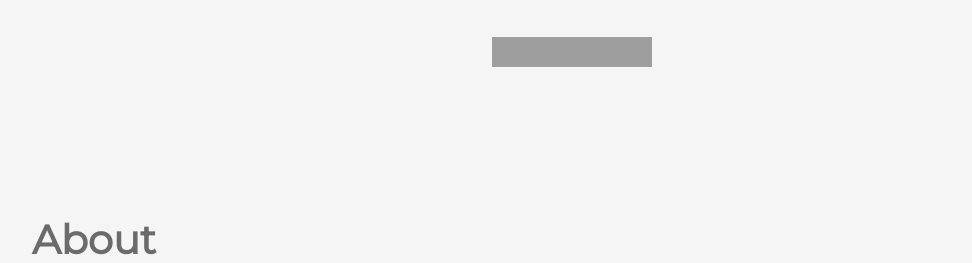
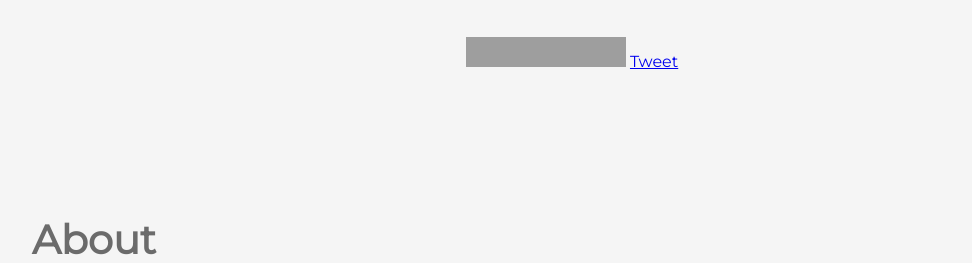
Before and after one commit to talonbragg/mrnodewebsite, a plain HTML site: page index.html in a window 1280 px wide. Shown: the part 537-800 px from the top of the page, without its empty margins (68-1040 px from the left). Drawn offline with Linux system fonts and the light colour scheme; some packages are replaced by stand-ins of ours; grey boxes are pictures that could not be loaded; a script that the page names is missing.

Commit message:
Update index.html

```diff
--- a/index.html
+++ b/index.html
@@ -16,6 +16,7 @@
     <h3 class="subheading">A Javascript Library for Node.js Functions</h3>
     <!-- Place this tag where you want the button to render. -->
     <iframe src="https://ghbtns.com/github-btn.html?user=talonbragg&repo=Mr.Node&type=star&count=true&size=large" frameborder="0" scrolling="0" width="160px" height="30px"></iframe>
+    <a href="https://twitter.com/share" class="twitter-share-button" data-show-count="false">Tweet</a><script async src="//platform.twitter.com/widgets.js" charset="utf-8"></script>
     </div>
     <div class="content">
       <div class="container">
```
